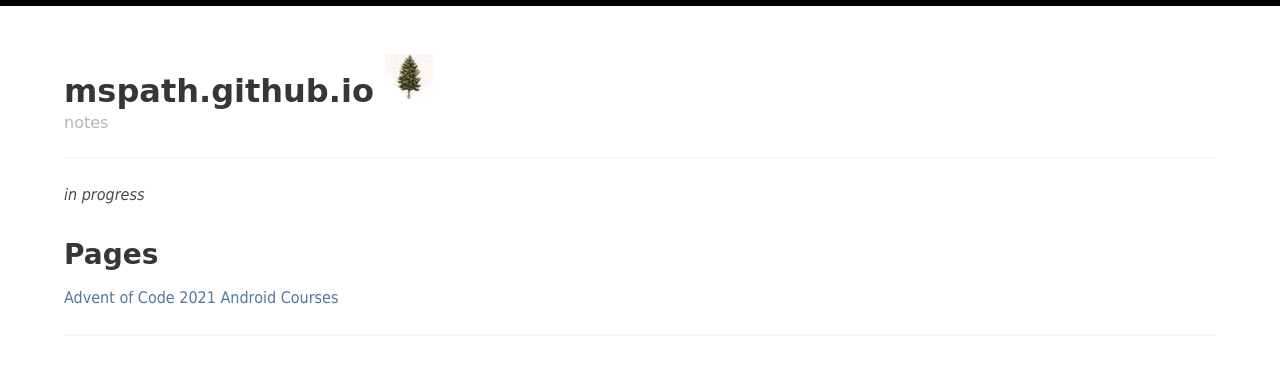
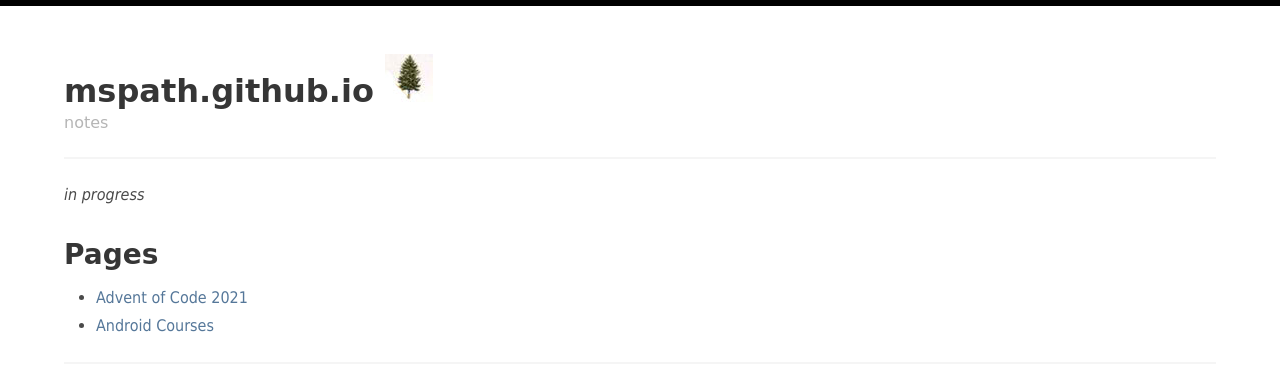
Before and after one commit to mspath/mspath.github.io, a Jekyll site: the page built from index.md, in a window 1280 px wide. Shown: the top 371 px of the page. Built offline with Jekyll 4.4.1, drawn with Linux system fonts in a browser that asks for light colours.

```diff
--- a/index.md
+++ b/index.md
@@ -6,5 +6,5 @@ _in progress_
 
 ## Pages
 
-[Advent of Code 2021](/aoc/aoc21.html)
-[Android Courses](/courses/android.html)
+- [Advent of Code 2021](/aoc/aoc21.html)
+- [Android Courses](/courses/android.html)
```
Also changed, not shown: courses/android.md (+1 -1 lines).
